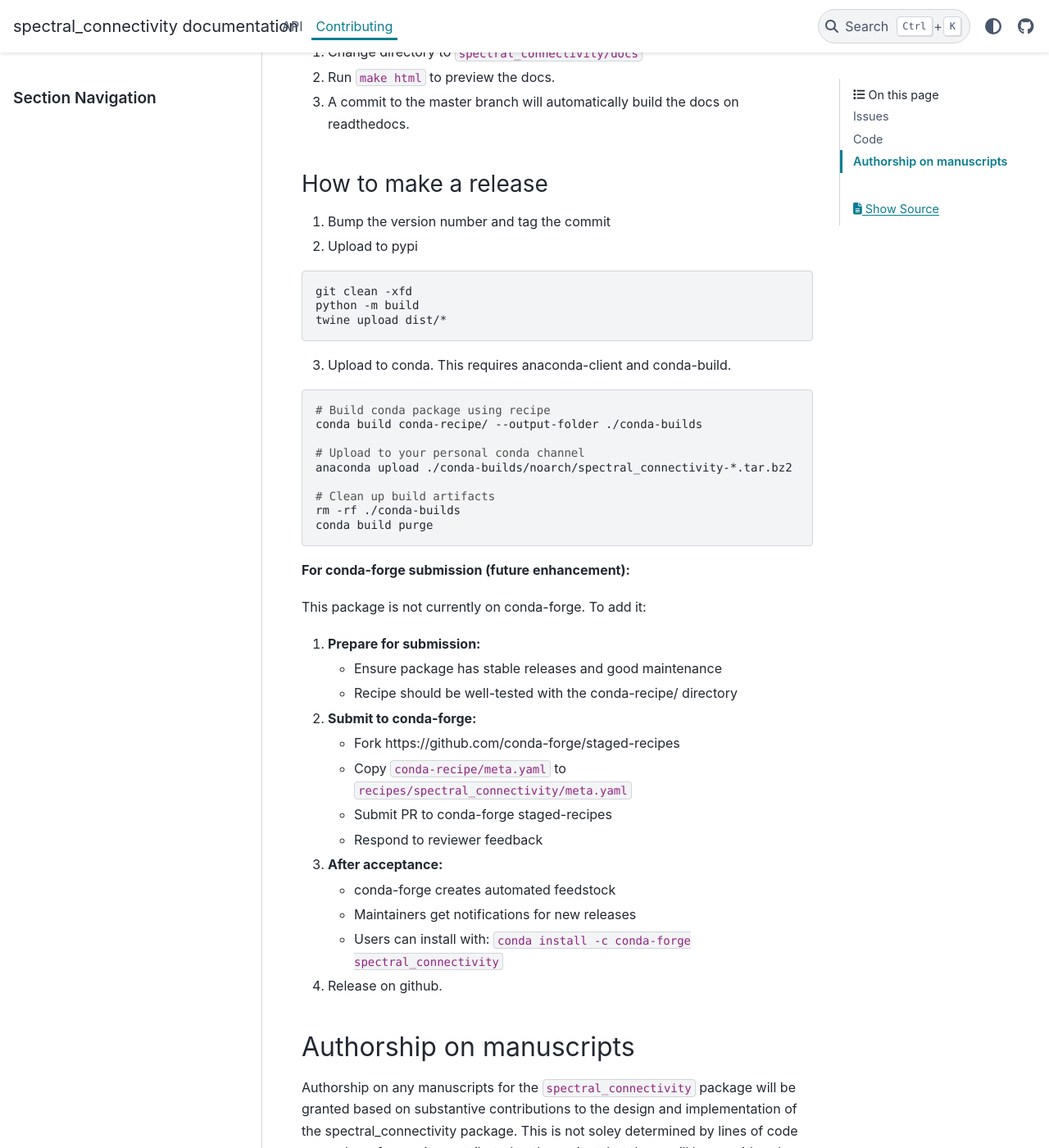
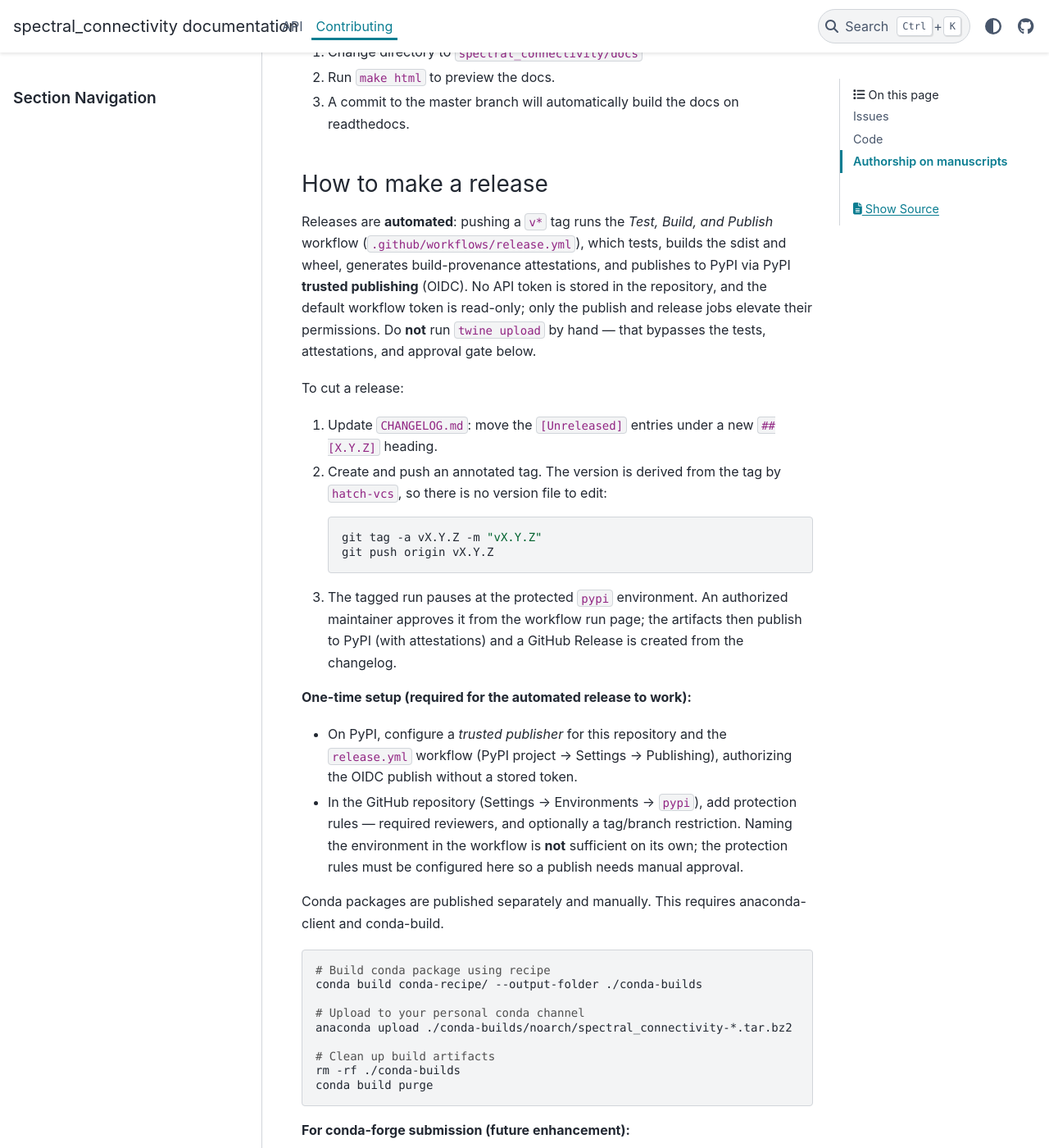
Before and after one commit to Eden-Kramer-Lab/spectral_connectivity, a Sphinx documentation site: the page built from docs/contributing.md, in a window 1280 px wide and 1400 px high, scrolled down 1251 px. Shown: the whole window at 82% size. Built offline with Sphinx 7.4.7 and the PyData theme 0.15.4, drawn with Linux system fonts in a browser that asks for light colours; pages that are not in the unit, such as notebooks, are missing from menus; the version number could not be read and is left out.

Commit message:
docs: document the hardened release flow, fix See Also refs and pin comments
Three documentation follow-ups to the SPEC 8 / numpydoc work.

- docs/contributing.md's release instructions told maintainers to run
  `twine upload` by hand, bypassing the hardened workflow. Rewrite the
  section to document the tag-triggered CI release: PyPI trusted publishing
  (OIDC, no stored token), build-provenance attestations, and the protected
  `pypi` environment. Add the required one-time setup (configure the PyPI
  trusted publisher and the environment's required-reviewer protection
  rules, which naming the environment in YAML does not do).

- The new cross-module See Also entries used bare names (`Multitaper`,
  `Connectivity`), which a warnings-as-errors Sphinx build cannot resolve.
  Fully-qualify them (spectral_connectivity.transforms.Multitaper,
  spectral_connectivity.connectivity.Connectivity, and prepare_time_series).

- Record the exact vX.Y.Z release in each SHA-pin comment (was just `# v4`
  / `# v5`), so the pins are auditable and easy to update.

Co-Authored-By: Claude Opus 4.8 <noreply@anthropic.com>

````diff
--- a/docs/contributing.md
+++ b/docs/contributing.md
@@ -31,16 +31,43 @@ If you are fixing a new issue, file an issue and then reference it in the PR.
 
 ### How to make a release
 
-1. Bump the version number and tag the commit
-2. Upload to pypi
+Releases are **automated**: pushing a `v*` tag runs the *Test, Build, and
+Publish* workflow (`.github/workflows/release.yml`), which tests, builds the
+sdist and wheel, generates build-provenance attestations, and publishes to PyPI
+via PyPI **trusted publishing** (OIDC). No API token is stored in the
+repository, and the default workflow token is read-only; only the publish and
+release jobs elevate their permissions. Do **not** run `twine upload` by
+hand — that bypasses the tests, attestations, and approval gate below.
 
-```bash
-git clean -xfd
-python -m build
-twine upload dist/*
-```
+To cut a release:
 
-3. Upload to conda. This requires anaconda-client and conda-build.
+1. Update `CHANGELOG.md`: move the `[Unreleased]` entries under a new
+   `## [X.Y.Z]` heading.
+2. Create and push an annotated tag. The version is derived from the tag by
+   `hatch-vcs`, so there is no version file to edit:
+
+   ```bash
+   git tag -a vX.Y.Z -m "vX.Y.Z"
+   git push origin vX.Y.Z
+   ```
+
+3. The tagged run pauses at the protected `pypi` environment. An authorized
+   maintainer approves it from the workflow run page; the artifacts then publish
+   to PyPI (with attestations) and a GitHub Release is created from the
+   changelog.
+
+**One-time setup (required for the automated release to work):**
+
+- On PyPI, configure a *trusted publisher* for this repository and the
+  `release.yml` workflow (PyPI project → Settings → Publishing), authorizing the
+  OIDC publish without a stored token.
+- In the GitHub repository (Settings → Environments → `pypi`), add protection
+  rules — required reviewers, and optionally a tag/branch restriction. Naming
+  the environment in the workflow is **not** sufficient on its own; the
+  protection rules must be configured here so a publish needs manual approval.
+
+Conda packages are published separately and manually. This requires
+anaconda-client and conda-build.
 
 ```bash
 # Build conda package using recipe
````
Also changed, not shown: 3 other files.
